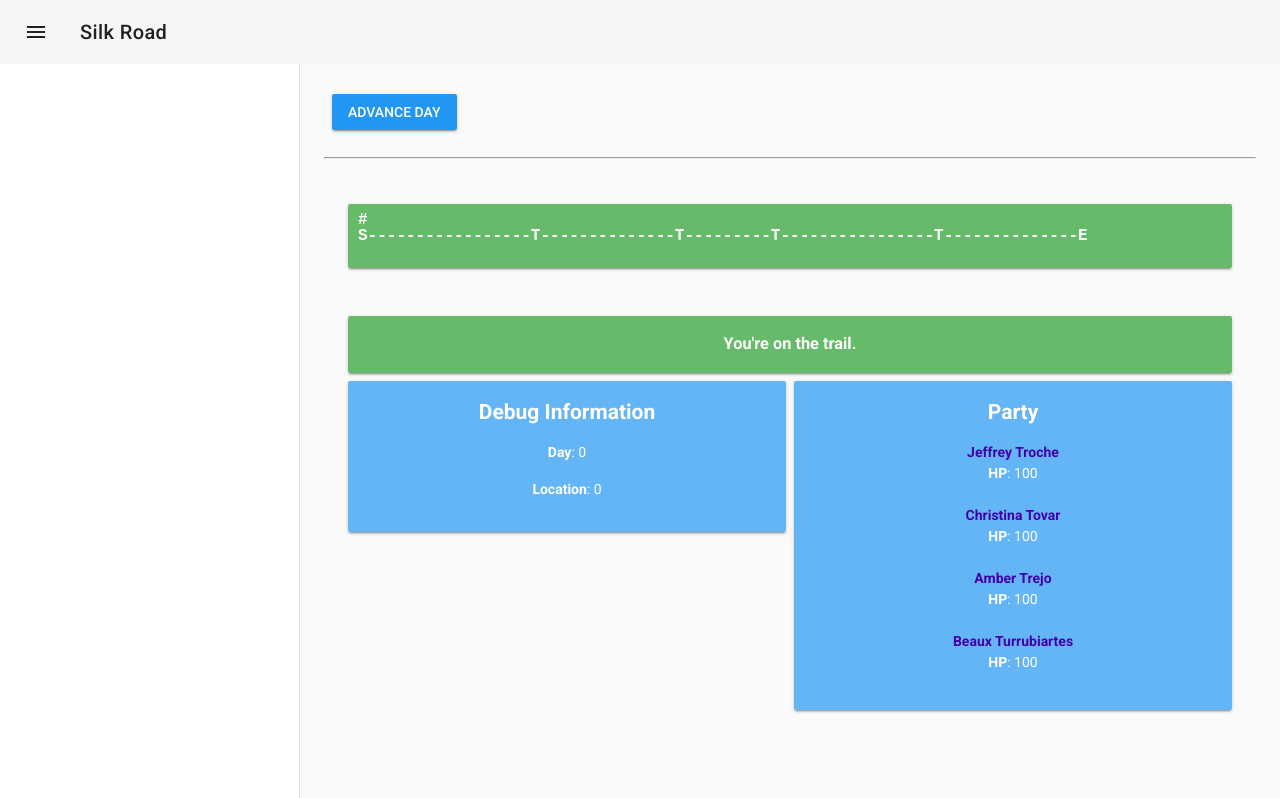
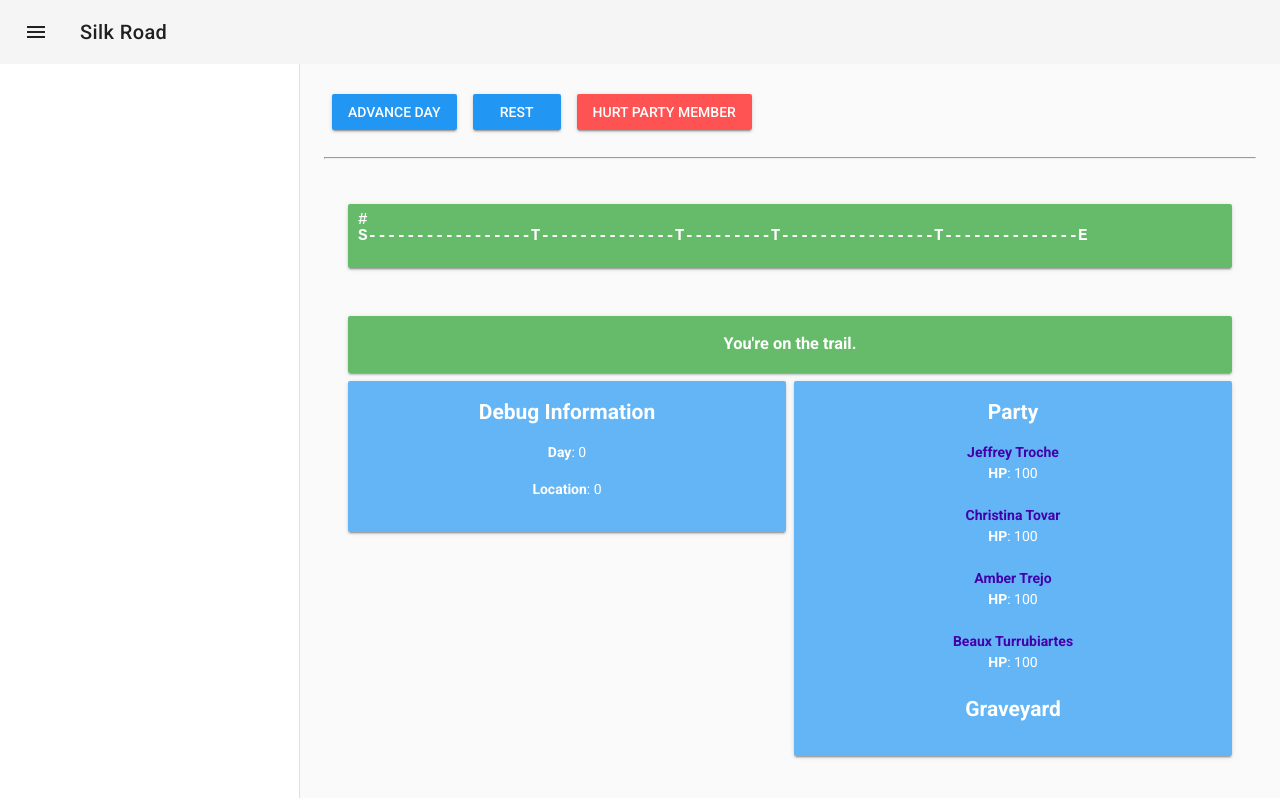
Before and after one commit to kelseight/silk_road, a Vue app: page / in a window 1280 px wide. Shown: the top 798 px of the page. Built offline with nearby package versions, Linux system fonts and the light colour scheme.

Commit message:
Made graveyard.

```diff
--- a/src/components/Game.vue
+++ b/src/components/Game.vue
@@ -1,7 +1,10 @@
 <template>
   <v-container fluid>
 
-    <v-btn color="info" :disabled="atEnd" @click="nextDay()">Advance Day</v-btn>
+    <v-btn color="info" :disabled="atEnd || !isAlive" @click="nextDay(locationDelta=Math.floor((Math.random()) * 10) + 1
+)">Advance Day</v-btn>
+    <v-btn color="info" :disabled="atEnd || !isAlive" @click="nextDay(locationDelta=0)">Rest</v-btn>
+    <v-btn color="error" :disabled="atEnd || !isAlive" @click="modifyHP(member=getRandomPartyMember(), amount=-99)">Hurt Party Member</v-btn>
 
     <br/><br/><hr/><br/>
 
@@ -18,6 +21,11 @@
           <v-card dark color="green lighten-1" v-else-if="atEnd">
             <v-card-text class="px-0">
               <h3><v-icon>business</v-icon>You reached the end!</h3>
+            </v-card-text>
+          </v-card>
+          <v-card dark color="red lighten-1" v-else-if="!isAlive">
+            <v-card-text class="px-0">
+              <h3><v-icon>gavel</v-icon>Your party is dead.</h3>
             </v-card-text>
           </v-card>
           <v-card dark color="green lighten-1" v-else>
@@ -50,6 +58,17 @@
                   </ul>
                 </li>
               </ul>
+
+              <h2>Graveyard</h2>
+              <ul style="list-style-type: none; padding: 0; margin: 0;">
+                <li v-for="(partyMember, index) in deadPartyMembers" :key="`deadPartyMember-${index}`">
+                  <ul style="list-style-type: none; padding: 0; margin: 0;">
+                    <li><b><span style="color: #4400aa;">{{ partyMember }}</span></b></li>
+                    <li>&nbsp;</li>
+                  </ul>
+                </li>
+              </ul>
+
             </v-card-text>
           </v-card>
         </v-flex>
@@ -78,27 +97,35 @@
     },
     partyMembers () {
       return this.$store.state.partyInfo.partyMembers
+    },
+    deadPartyMembers () {
+      return this.$store.state.partyInfo.deadPartyMembers
+    },
+    isAlive () {
+      return this.$store.state.currentPlayerInfo.alive
     }
   },
   methods: {
-    nextDay: function () {
-      var locationDelta = Math.floor((Math.random()) * 10) + 1
-      this.$store.commit('advanceDay')
+    nextDay: function (locationDelta) {
+      // Make sure alive.
+      // All HP stuff goes here, before we move.
+      // TODO: Decrease HP as necessary.
+      this.$store.commit('checkPartyHealth')
 
-      var townLocDelta = this.isAtTown(locationDelta)
-      if (townLocDelta) {
-        // Are you at a town?
-        this.$store.commit('advanceLocation', {amount: townLocDelta})
+      if (this.isAtTown(locationDelta)) {
+        this.$store.commit('advanceLocation', {amount: this.isAtTown(locationDelta)})
       } else if (this.isAtEnd(locationDelta)) {
-        // Did you beat the game?
         this.$store.commit('advanceLocation', {amount: this.$store.state.mapLength - this.currentPlayerLocation})
         this.atEnd = true
       } else {
         this.$store.commit('advanceLocation', {amount: locationDelta})
       }
+
+      this.$store.commit('advanceDay')
     },
     isAtTown: function (locationDelta) {
       // Can prob redo this and isAtEnd.
+      // BUG: should stay in town after resting.
       for (var town in this.$store.state.townInfo) {
         if (this.$store.state.townInfo[town]['location'] > this.currentPlayerLocation &
             this.$store.state.townInfo[town]['location'] <= this.currentPlayerLocation + locationDelta) {
@@ -116,6 +143,13 @@
         return true
       }
       return false
+    },
+    modifyHP: function (member, amount) {
+      this.$store.commit('modifyHP', {member: member, amount: amount})
+    },
+    getRandomPartyMember: function () {
+      var keys = Object.keys(this.partyMembers)
+      return keys[keys.length * Math.random() << 0]
     }
   }
 }
--- a/src/main.js
+++ b/src/main.js
@@ -22,7 +22,8 @@
 const currentPlayerInfo = {
   location: 0,
   day: 0,
-  atTown: 0
+  atTown: 0,
+  alive: true
 }
 
 const townInfo = makeTownInfo()
@@ -37,13 +38,24 @@
   },
   mutations: {
     modifyHP (state, { member, amount }) {
-      state.partyMembers[member].hp += amount
+      state.partyInfo.partyMembers[member].hp += amount
     },
     advanceDay (state) {
       state.currentPlayerInfo.day++
     },
     advanceLocation (state, {amount}) {
       state.currentPlayerInfo.location += amount
+    },
+    checkPartyHealth (state) {
+      for (var member in state.partyInfo.partyMembers) {
+        if (state.partyInfo.partyMembers[member].hp <= 0) {
+          state.partyInfo.deadPartyMembers.push(member)
+          delete state.partyInfo.partyMembers[member]
+        }
+      }
+      if (Object.keys(state.partyInfo.partyMembers).length === 0) {
+        state.currentPlayerInfo.alive = false
+      }
     }
   }
 })
--- a/src/scripts/makePartyInfo.js
+++ b/src/scripts/makePartyInfo.js
@@ -30,6 +30,7 @@
   }
 
   partyInfo['partyMembers'] = partyMembers
+  partyInfo['deadPartyMembers'] = []
   partyInfo['inventory'] = startingInventory
 
   return partyInfo
```
